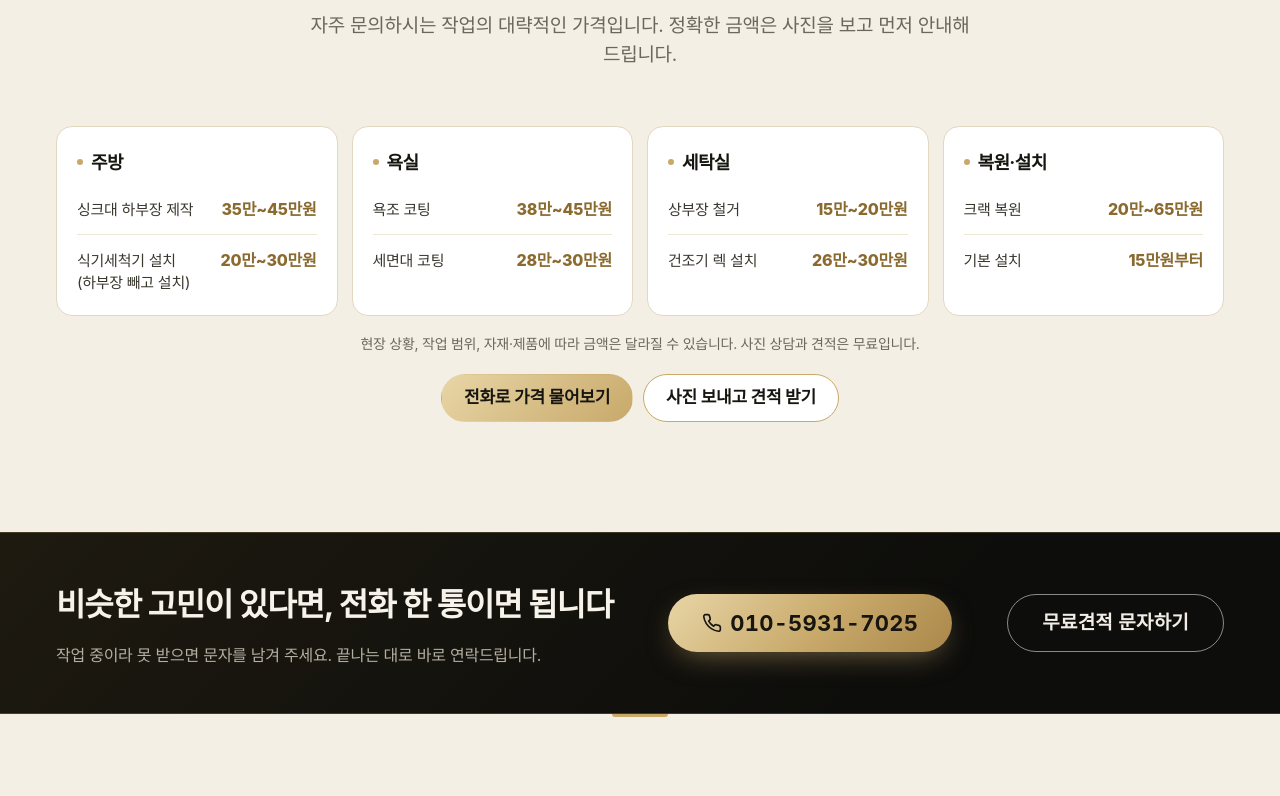
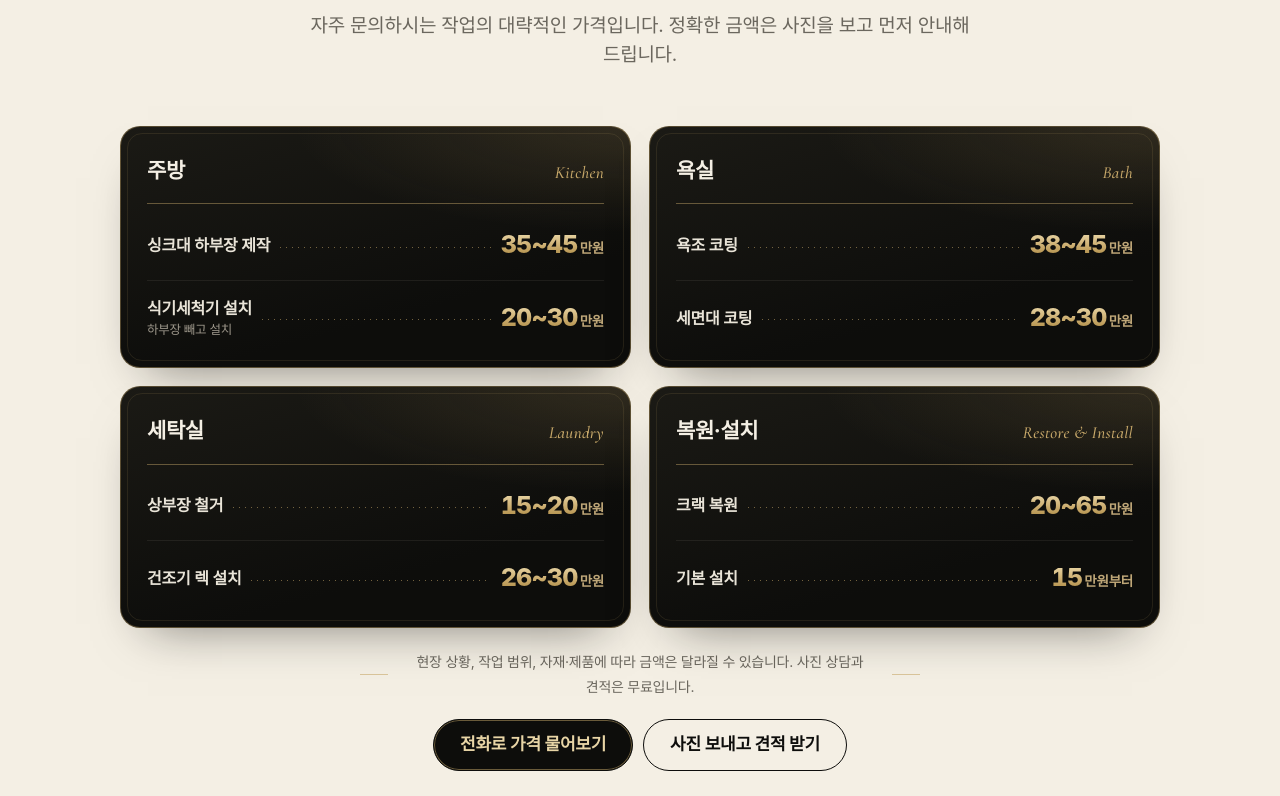
Before and after one commit to rnjstpgns041-sys/houselab-site, a plain HTML site: page index.html in a window 1280 px wide. Shown: the part 9124-9920 px from the top of the page. Drawn offline with nearby package versions, Linux system fonts and the light colour scheme; a web font is replaced by a local one.

Commit message:
참고 가격: 블랙·골드 메뉴판 스타일로 다듬기
Co-Authored-By: Claude Opus 5.5 <noreply@anthropic.com>
Claude-Session: https://claude.ai/code/session_01RGrrhLkMCAg5nS7A2Dzk6e

```diff
--- a/index.html
+++ b/index.html
@@ -1123,21 +1123,26 @@ footer .wrap { grid-template-columns: minmax(0, 2fr) repeat(4, minmax(0, 1fr));
 #reviews .section-head p { color: #B9B3A8; }
 #reviews .eyebrow { color: #C8A96A; }
 #reviews .eyebrow::before, #reviews .eyebrow::after { background: rgba(200,169,106,.5); }
-.pr-grid { display: grid; grid-template-columns: repeat(4, minmax(0,1fr)); gap: 14px; }
-.pr-card { background: #FFFFFF; border: 1px solid #E2D7BF; border-radius: 16px; padding: 20px 20px 10px; }
-.pr-card h3 { font-size: 18px; color: #16150F; margin: 0 0 6px; display: flex; align-items: center; gap: 8px; }
-.pr-card h3::before { content: ""; width: 6px; height: 6px; border-radius: 50%; background: #C8A96A; }
+.pr-grid { display: grid; grid-template-columns: repeat(2, minmax(0,1fr)); gap: 18px; max-width: 1040px; margin: 0 auto; }
+.pr-card { position: relative; background: radial-gradient(120% 80% at 100% 0%, rgba(200,169,106,.16), transparent 55%), linear-gradient(165deg, #1B1A15 0%, #0D0D0B 70%); border: 1px solid rgba(200,169,106,.38); border-radius: 20px; padding: 26px 26px 14px; box-shadow: 0 24px 48px -28px rgba(13,13,11,.55); overflow: hidden; }
+.pr-card::after { content: ""; position: absolute; inset: 6px; border: 1px solid rgba(200,169,106,.12); border-radius: 15px; pointer-events: none; }
+.pr-head { display: flex; align-items: baseline; justify-content: space-between; gap: 12px; padding-bottom: 14px; margin-bottom: 4px; border-bottom: 1px solid rgba(200,169,106,.45); }
+.pr-head h3 { margin: 0; font-size: 21px; color: #F4EFE4; letter-spacing: -0.02em; }
+.pr-en { order: 2; font-family: var(--font-accent, "Cormorant Garamond", serif); font-style: italic; font-size: 17px; color: #C8A96A; letter-spacing: .02em; white-space: nowrap; }
 .pr-card ul { list-style: none; margin: 0; padding: 0; }
-.pr-card li { display: flex; justify-content: space-between; align-items: baseline; gap: 12px; padding: 11px 0; border-top: 1px solid #EFE7D6; }
-.pr-card li:first-child { border-top: 0; }
-.pr-name { color: #3A372F; font-size: 15px; line-height: 1.45; min-width: 0; }
-.pr-val { color: #8A6A2F; font-weight: 800; font-size: 16px; white-space: nowrap; flex: none; }
-.pr-note { margin: 16px 0 0; color: #6B675E; font-size: 14px; text-align: center; }
-.pr-cta { display: flex; justify-content: center; gap: 10px; margin-top: 18px; flex-wrap: wrap; }
-.pr-btn { display: inline-flex; align-items: center; justify-content: center; min-height: 48px; padding: 0 22px; border-radius: 999px; border: 1px solid #C8A96A; color: #16150F; background: #fff; font-weight: 700; text-decoration: none; }
-.pr-btn.gold { background: linear-gradient(135deg, #E8D5A6, #C8A96A); border-color: transparent; }
-@media (max-width: 960px) { .pr-grid { grid-template-columns: repeat(2, minmax(0,1fr)); } }
-@media (max-width: 600px) { .pr-grid { grid-template-columns: 1fr; gap: 10px; } .pr-card { padding: 16px 16px 6px; } .pr-cta .pr-btn { flex: 1 1 100%; } }
+.pr-card li { display: flex; align-items: center; gap: 10px; padding: 15px 0 13px; }
+.pr-card li + li { border-top: 1px solid rgba(244,239,228,.07); }
+.pr-name { color: #E9E4D8; font-size: 16px; font-weight: 600; line-height: 1.4; flex: 0 1 auto; min-width: 0; }
+.pr-name small { display: block; font-size: 12.5px; font-weight: 500; color: #9D978B; margin-top: 2px; }
+.pr-dots { flex: 1 1 18px; min-width: 18px; height: 1px; margin-top: 4px; background-image: linear-gradient(90deg, rgba(200,169,106,.55) 1px, transparent 1px); background-size: 6px 1px; }
+.pr-val { flex: none; white-space: nowrap; color: #BFA778; font-size: 13.5px; font-weight: 600; }
+.pr-val b { font-size: 25px; font-weight: 800; letter-spacing: -0.03em; margin-right: 2px; background: linear-gradient(180deg, #F3E3B8 0%, #C8A96A 60%, #A8853F 100%); -webkit-background-clip: text; background-clip: text; color: transparent; font-variant-numeric: tabular-nums; }
+.pr-note { margin: 22px auto 0; max-width: 560px; color: #6B675E; font-size: 14px; text-align: center; display: flex; align-items: center; gap: 12px; justify-content: center; }
+.pr-note::before, .pr-note::after { content: ""; flex: 0 0 28px; height: 1px; background: #C8A96A; opacity: .6; }
+.pr-cta { display: flex; justify-content: center; gap: 10px; margin-top: 20px; flex-wrap: wrap; }
+.pr-btn { display: inline-flex; align-items: center; justify-content: center; min-height: 52px; padding: 0 26px; border-radius: 999px; border: 1px solid #0D0D0B; color: #0D0D0B; background: transparent; font-weight: 700; text-decoration: none; }
+.pr-btn.gold { background: #0D0D0B; color: #E8D5A6; border-color: #0D0D0B; box-shadow: inset 0 0 0 1px rgba(200,169,106,.5); }
+@media (max-width: 760px) { .pr-grid { grid-template-columns: 1fr; gap: 12px; } .pr-card { padding: 22px 20px 10px; } .pr-val b { font-size: 23px; } .pr-name { font-size: 15.5px; } .pr-note { font-size: 13.5px; } .pr-note::before, .pr-note::after { display: none; } .pr-cta .pr-btn { flex: 1 1 100%; } }
 .svc-more, .case .more { min-height: 32px; display: inline-flex; align-items: center; }
 </style>
 </head>
@@ -1382,10 +1387,10 @@ footer .wrap { grid-template-columns: minmax(0, 2fr) repeat(4, minmax(0, 1fr));
         <p>자주 문의하시는 작업의 대략적인 가격입니다. 정확한 금액은 사진을 보고 먼저 안내해 드립니다.</p>
       </div>
       <div class="pr-grid">
-        <div class="pr-card"><h3>주방</h3><ul><li><span class="pr-name">싱크대 하부장 제작</span><span class="pr-val">35만~45만원</span></li><li><span class="pr-name">식기세척기 설치 (하부장 빼고 설치)</span><span class="pr-val">20만~30만원</span></li></ul></div>
-        <div class="pr-card"><h3>욕실</h3><ul><li><span class="pr-name">욕조 코팅</span><span class="pr-val">38만~45만원</span></li><li><span class="pr-name">세면대 코팅</span><span class="pr-val">28만~30만원</span></li></ul></div>
-        <div class="pr-card"><h3>세탁실</h3><ul><li><span class="pr-name">상부장 철거</span><span class="pr-val">15만~20만원</span></li><li><span class="pr-name">건조기 렉 설치</span><span class="pr-val">26만~30만원</span></li></ul></div>
-        <div class="pr-card"><h3>복원·설치</h3><ul><li><span class="pr-name">크랙 복원</span><span class="pr-val">20만~65만원</span></li><li><span class="pr-name">기본 설치</span><span class="pr-val">15만원부터</span></li></ul></div>
+        <div class="pr-card"><div class="pr-head"><span class="pr-en">Kitchen</span><h3>주방</h3></div><ul><li><span class="pr-name">싱크대 하부장 제작</span><i class="pr-dots" aria-hidden="true"></i><span class="pr-val"><b>35~45</b>만원</span></li><li><span class="pr-name">식기세척기 설치<small>하부장 빼고 설치</small></span><i class="pr-dots" aria-hidden="true"></i><span class="pr-val"><b>20~30</b>만원</span></li></ul></div>
+        <div class="pr-card"><div class="pr-head"><span class="pr-en">Bath</span><h3>욕실</h3></div><ul><li><span class="pr-name">욕조 코팅</span><i class="pr-dots" aria-hidden="true"></i><span class="pr-val"><b>38~45</b>만원</span></li><li><span class="pr-name">세면대 코팅</span><i class="pr-dots" aria-hidden="true"></i><span class="pr-val"><b>28~30</b>만원</span></li></ul></div>
+        <div class="pr-card"><div class="pr-head"><span class="pr-en">Laundry</span><h3>세탁실</h3></div><ul><li><span class="pr-name">상부장 철거</span><i class="pr-dots" aria-hidden="true"></i><span class="pr-val"><b>15~20</b>만원</span></li><li><span class="pr-name">건조기 렉 설치</span><i class="pr-dots" aria-hidden="true"></i><span class="pr-val"><b>26~30</b>만원</span></li></ul></div>
+        <div class="pr-card"><div class="pr-head"><span class="pr-en">Restore & Install</span><h3>복원·설치</h3></div><ul><li><span class="pr-name">크랙 복원</span><i class="pr-dots" aria-hidden="true"></i><span class="pr-val"><b>20~65</b>만원</span></li><li><span class="pr-name">기본 설치</span><i class="pr-dots" aria-hidden="true"></i><span class="pr-val"><b>15</b>만원부터</span></li></ul></div>
       </div>
       <p class="pr-note">현장 상황, 작업 범위, 자재·제품에 따라 금액은 달라질 수 있습니다. 사진 상담과 견적은 무료입니다.</p>
       <div class="pr-cta"><a class="pr-btn gold" href="tel:01059317025">전화로 가격 물어보기</a><a class="pr-btn" href="#contact">사진 보내고 견적 받기</a></div>
```
